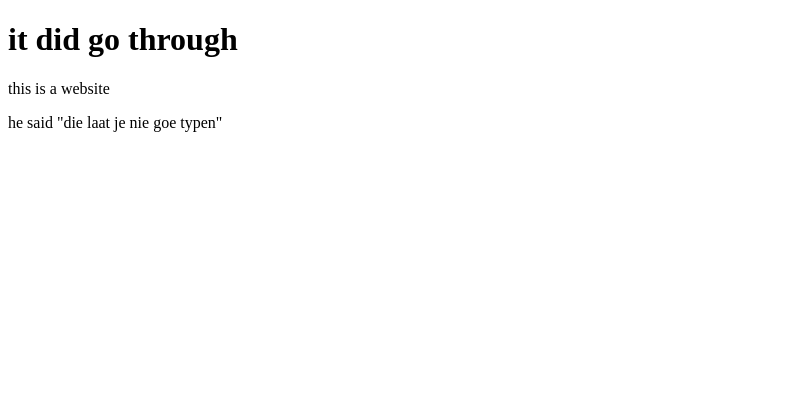
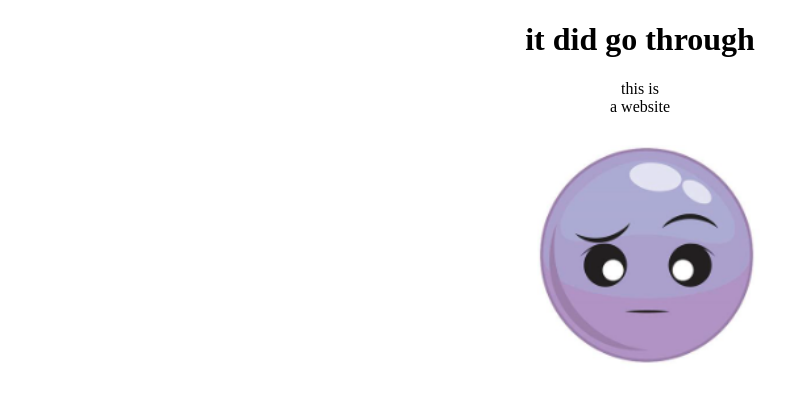
Before and after one commit to Chems-d/my-first-site, a plain HTML site: page index.html in a window 1280 px wide. Shown: the whole page, without its empty margins (0-808 px from the left). Drawn offline with Linux system fonts and the light colour scheme.

Commit message:
adding image centering stuff and css style

```diff
--- a/index.html
+++ b/index.html
@@ -1,13 +1,15 @@
 <!DOCTYPE html>
 <html>
+    <link rel="stylesheet" href="style.css"/>
     <head>
         <title>did it go through</title>
     </head>
 
-    <body>
+    <body text-align = center>
         <h1> it did go through</h1>
-        <p>this is a website</p>
-        <p>he said "die laat je nie goe typen"</p>
+        <p>this is<br/> a website</p>
+
+        <img src="/images/stupid_ball.png" alt="stupid ball">
 
 
     </body>
```
